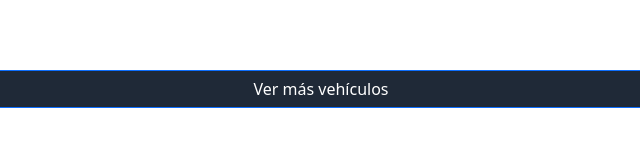
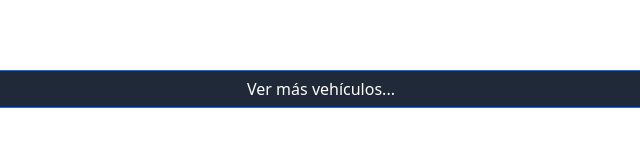
Before and after one commit to EstebanGonzalez12/Proyecto-Integrador1, a plain HTML site: page index.html in a window 1280 px wide. Shown: the part 744-890 px from the top of the page, 319-959 px from the left. Drawn offline with nearby package versions, Linux system fonts and the light colour scheme.

Commit message:
segundo commit

```diff
--- a/index.html
+++ b/index.html
@@ -142,7 +142,7 @@
                 <br>
                 <div class="mt-10">
                   <div class="row justify-content-centerl">
-                      <a href="catalogo.html" class="btn btn-primary mt-3 bg-gray-800">Ver más vehículos</a>
+                      <a href="catalogo.html" class="btn btn-primary mt-3 bg-gray-800">Ver más vehículos...</a>
                     </div>
                     <br>
               </div>
```
